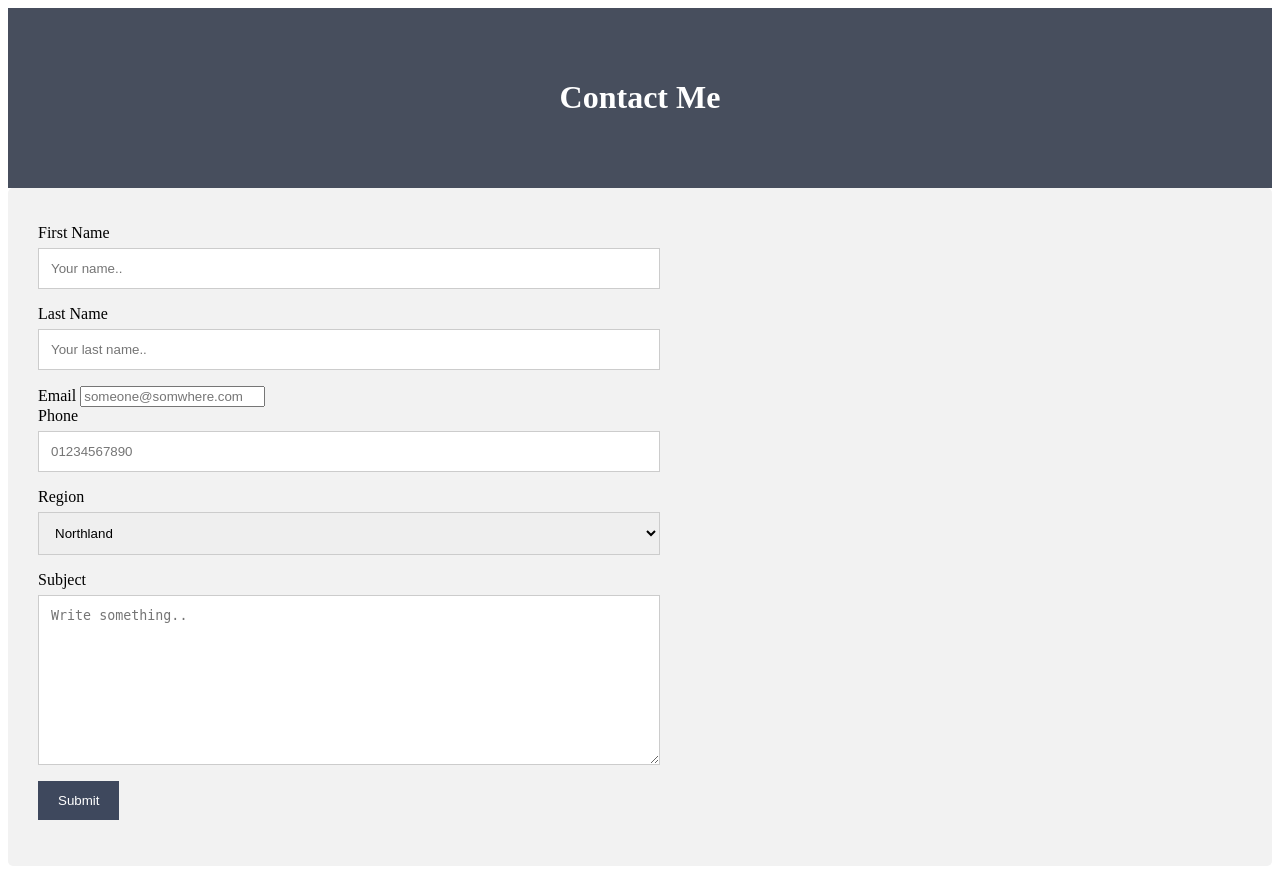
After one commit to OLLYDOTDEV/Perfectly-Captured, a PHP site: page /Testing/contact/version_1/adduser.php in a window 1280 px wide. The commit adds this page. Run offline with PHP 8.4, Linux system fonts and the light colour scheme; data that the repository does not hold is empty.

Commit message:
updating files

```diff
--- /dev/null
+++ b/Testing/contact/version_1/adduser.php
@@ -0,0 +1,178 @@
+<?php
+require('db.php');
+error_reporting('none');
+//http://kunststube.net/escapism/
+$mysqli = new mysqli($host, $dbusername, $dbpassword, $dbname);
+
+$firstname = $_POST['firstname'];
+$firstname = $mysqli->real_escape_string($firstname);//DOESN'T WORK PROPERLY//Remove dangerous SQL characters $mysqli->real_escape_string($username) is Very differnt from $mysql_real_escape_string() // https://www.php.net/manual/en/mysqli.real-escape-string.php // http://kunststube.net/escapism/
+$firstname = filter_var($firstname, FILTER_SANITIZE_STRING);//Remove dangerous HTML characters
+
+$lastname = $_POST['lastname'];
+$phone = $_POST['phone'];
+$email = $_POST['email'];
+$region = $_POST['region'];
+$comment = $_POST['comment'];
+//https://tecadmin.net/get-current-date-and-time-in-php/
+
+if (mysqli_connect_error()){// Check connection
+die('Connect Error ('. mysqli_connect_errno() .') '
+. mysqli_connect_error());
+}
+else{
+  $sql = "INSERT INTO contactformdata (firstName, lastName, phone, email, region, comment)
+  values ('$firstname','$lastname', '$phone', '$email', '$region', '$comment')";
+  if ($_conn->query($sql)){}
+else{
+echo "Error: ". $sql ." ". $_conn->error;
+}
+
+
+$_conn->close();
+$mysqli->close();
+
+
+}
+// CREATE TABLE `Users`.`Users` ( `ID` INT NOT NULL AUTO_INCREMENT , `Name` TEXT NOT NULL , `Password` TEXT NOT NULL , `Elevated_Privileges` TEXT NOT NULL COMMENT 'Values can be Admin or User' ,`DateJoined` date NOT NULL,`Lastonline` Date NOT NULL,`email` TEXT NOT NULL, INDEX `ID` (`ID`)) ENGINE = InnoDB;
+
+?>
+
+
+<html>
+  <head>
+
+  </head>
+  <body>
+  <div class="container2">
+          <div class="contact" id="contact">
+
+            <div class="contact-section">
+              <h1>Contact Me</h1>
+            </div>
+              <div class="container-contact">
+            <div style="text-align:center">
+              <!-- <p>Leave me a message, and I will get back to you as soon as possilble:</p> -->
+            </div>
+              <div class="row-contact">
+                <div class="column-contact">
+                  <form method="post" action="adduser.php">
+
+                    <div>
+                    <label for="firstName">First Name</label>
+                    <input required type="text" id="firstName" name="firstname" placeholder="Your name..">
+                    </div>
+
+                    <div>
+                    <label for="lastName">Last Name</label>
+                    <input required type="text" id="lastName" name="lastname" placeholder="Your last name..">
+                    </div>
+
+                    <div>
+                    <label for="email">Email</label>
+                    <input required type="email" id="email" name="email" placeholder="someone@somwhere.com">
+                    </div>
+
+                    <div>
+                    <label for="phone">Phone</label>
+                    <input required type="text" id="phone" name="phone" placeholder="01234567890">
+                    </div>
+
+                    <div>
+                      <label for="region">Region</label>
+                        <select required id="region" name="region">
+                          <option value="Northland">Northland</option>
+                          <option value="Auckland">Auckland</option>
+                          <option value="Waikato">Waikato</option>
+                          <option value="Bay of Plenty">Bay of Plenty</option>
+                          <option value="Gisborne">Gisborne</option>
+                          <option value="Hawke's Bay">Hawke's Bay</option>
+                          <option value="Taranaki">Taranaki</option>
+                          <option value="Manawatū-Whanganui">Manawatū-Whanganui</option>
+                          <option value="Wellington">Wellington</option>
+                          <option value="Tasman">Tasman</option>
+                          <option value="Nelson">Nelson</option>
+                          <option value="Marlborough">Marlborough</option>
+                          <option value="West Coast">West Coast</option>
+                          <option value="Canterbury">Canterbury</option>
+                          <option value="Otago">Otago</option>
+                          <option value="Southland">Southland</option>
+                        </select>
+                    </div>
+                    <div>
+                    <label for="comment">Subject</label>
+                    <textarea required id="subject" name="comment" placeholder="Write something.." style="height:170px"></textarea>
+                    <input type="submit" value="Submit">
+                    </div>
+                  </form>
+                </div>
+              </div>
+            </div>
+
+          </div>
+      </div>
+  </div>
+  <style>
+
+  .contact-section {
+    padding: 50px;
+    text-align: center;
+    background-color: #474e5d;
+    color: white;
+  }
+
+  /* Style inputs */
+  input[type=text], select, textarea {
+    width: 100%;
+    padding: 12px;
+    border: 1px solid #ccc;
+    margin-top: 6px;
+    margin-bottom: 16px;
+    resize: vertical;
+  }
+
+  input[type=submit] {
+    background-color:#3E485D;
+    color: white;
+    padding: 12px 20px;
+    border: none;
+    cursor: pointer;
+  }
+
+  input[type=submit]:hover {
+    background-color: #45a049;
+  }
+
+  /* Style the container/contact section */
+  .container-contact {
+    border-radius: 5px;
+    background-color: #f2f2f2;
+    padding: 10px;
+  }
+
+  /* Create two columns that float next to eachother */
+  .column-contact {
+    float: left;
+    width: 50%;
+    margin-top: 6px;
+    padding: 20px;
+  }
+
+  /* Clear floats after the columns */
+  .row-contact:after {
+    content: "";
+    display: table;
+    clear: both;
+  }
+
+  /* Responsive layout - when the screen is less than 600px wide, make the two columns stack on top of each other instead of next to each other */
+  @media screen and (max-width: 600px) {
+    .column-contact, input[type=submit] {
+      width: 100%;
+      margin-top: 0;
+    }
+  }
+  </style>
+
+
+  </body>
+</html>
--- /dev/null
+++ b/Testing/contact/version_1/db.php
@@ -0,0 +1,11 @@
+<?php
+
+$host = "localhost";
+$dbusername = "root";
+$dbpassword = "rMnunif13HJIrvf9";
+$dbname = "contactformdetails";
+// Create connection
+$_conn = new mysqli ($host, $dbusername, $dbpassword, $dbname); //Object oriented style
+$mysqli = new mysqli ($host, $dbusername, $dbpassword, $dbname); //Object oriented style
+// require('db.php');
+?>
```
Also changed, not shown: Testing/about_me/version_1/index.php (renamed from Testing/about_me/version_1/index.html, +6 -2 lines), Testing/about_me/version_2/index.css (+23 -5 lines), Testing/about_me/version_2/index.html (+15 -3 lines), Testing/full_page/type_1/index.css (+4 -5 lines), Testing/full_page/type_1/index.php (renamed from Testing/full_page/type_1/index.html, +5 -2 lines), Testing/header/version_2/index.css (deleted, +0 -18 lines), Testing/header/version_2/index.html (deleted, +0 -17 lines), 1 other file.
